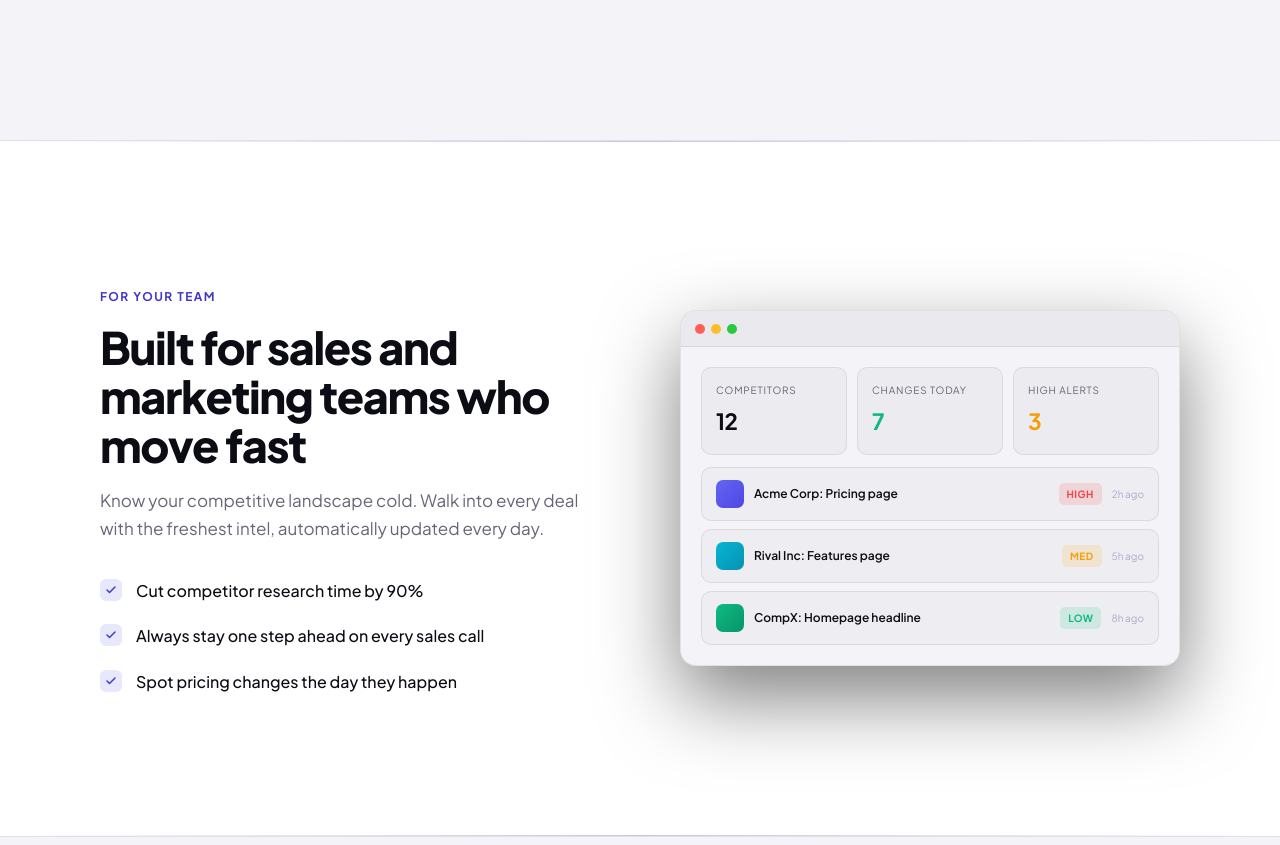
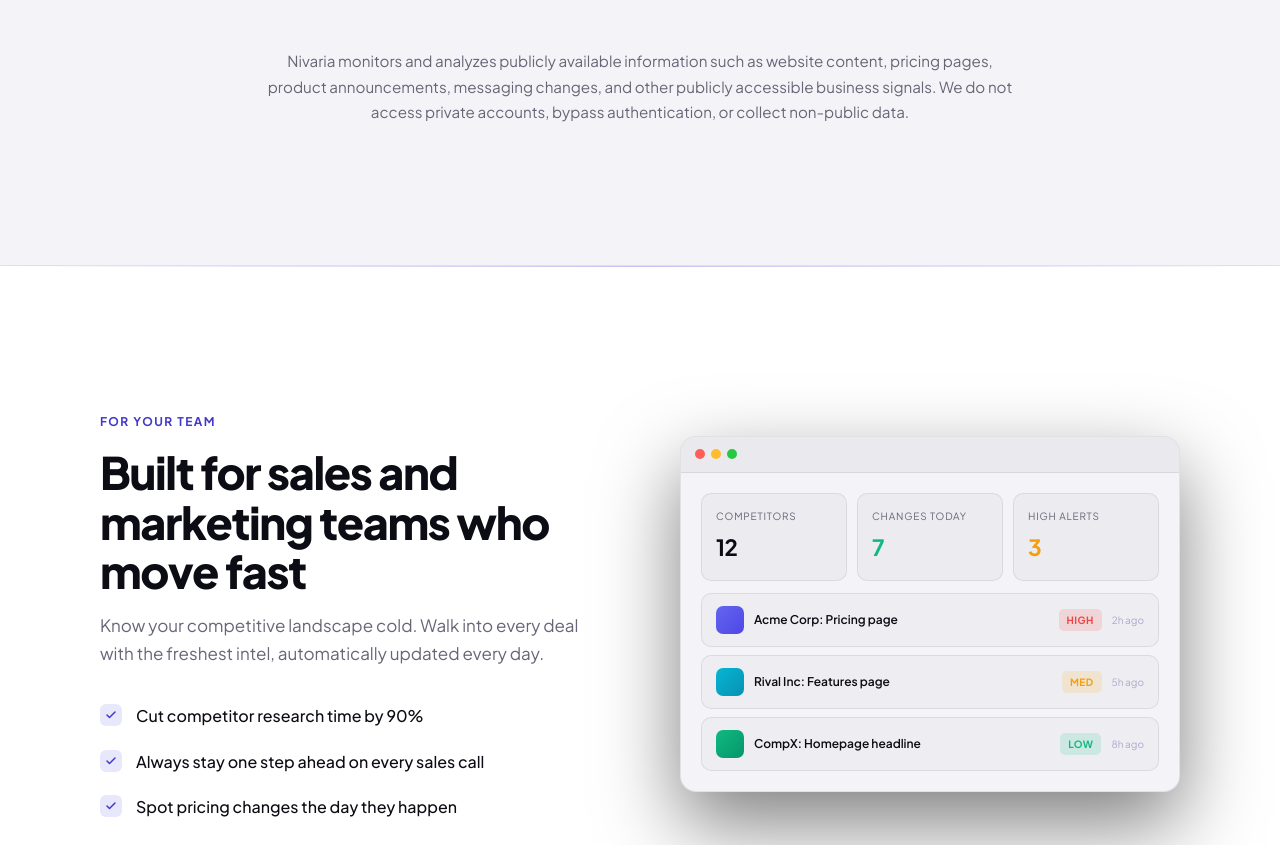
Before and after one commit to UEddy/Nivaria, a website: page public/index.html in a window 1280 px wide. Shown: the part 1619-2464 px from the top of the page. Drawn offline with Linux system fonts and the light colour scheme.

Commit message:
Copy: add publicly-available-information framing for accurate product positioning
Co-Authored-By: Claude Opus 4.8 <noreply@anthropic.com>

```diff
--- a/public/index.html
+++ b/public/index.html
@@ -113,6 +113,12 @@
           <p class="lp-feature-desc">Get briefs delivered to Slack or Discord the moment anything changes.</p>
         </div>
 
+      </div>
+
+      <div class="lp-features-note lp-animate" data-delay="4" style="max-width:760px;margin:48px auto 0;text-align:center;">
+        <p class="lp-features-note-text" style="font-size:0.95rem;line-height:1.7;color:var(--lp-txt-2);">
+          Nivaria monitors and analyzes publicly available information such as website content, pricing pages, product announcements, messaging changes, and other publicly accessible business signals. We do not access private accounts, bypass authentication, or collect non-public data.
+        </p>
       </div>
     </div>
   </section>
--- a/public/js/competitors.js
+++ b/public/js/competitors.js
@@ -32,6 +32,7 @@ const Competitors = {
           </div>
           <div class="empty-title">No competitors yet</div>
           <div class="empty-desc">Add your first competitor URL to start monitoring for changes and generating briefs.</div>
+          <div class="empty-desc" style="max-width:520px;margin-top:8px;">Nivaria monitors and analyzes publicly available information such as website content, pricing pages, product announcements, and messaging changes. We do not access private accounts, bypass authentication, or collect non-public data.</div>
           <button class="btn btn-primary" onclick="Competitors.showAddModal()">
             <svg width="14" height="14" viewBox="0 0 24 24" fill="none" stroke="currentColor" stroke-width="2.5" stroke-linecap="round"><line x1="12" y1="5" x2="12" y2="19"/><line x1="5" y1="12" x2="19" y2="12"/></svg>
             Add First Competitor
```
Also changed, not shown: docs/legal/terms-of-service.html (+3 -0 lines).
